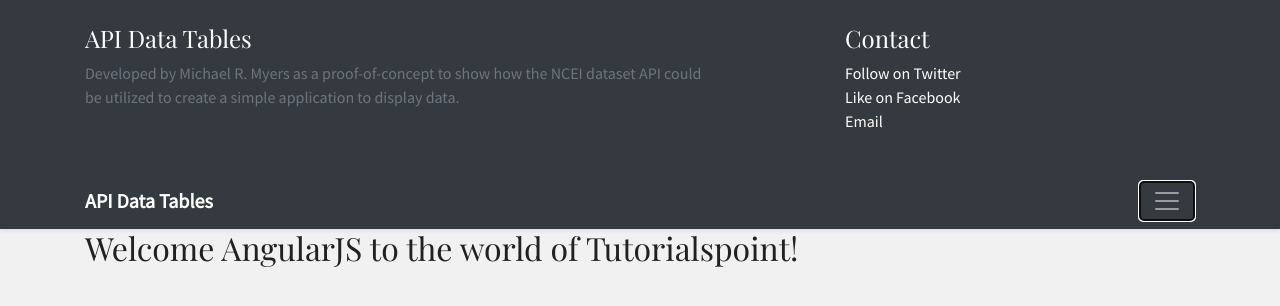
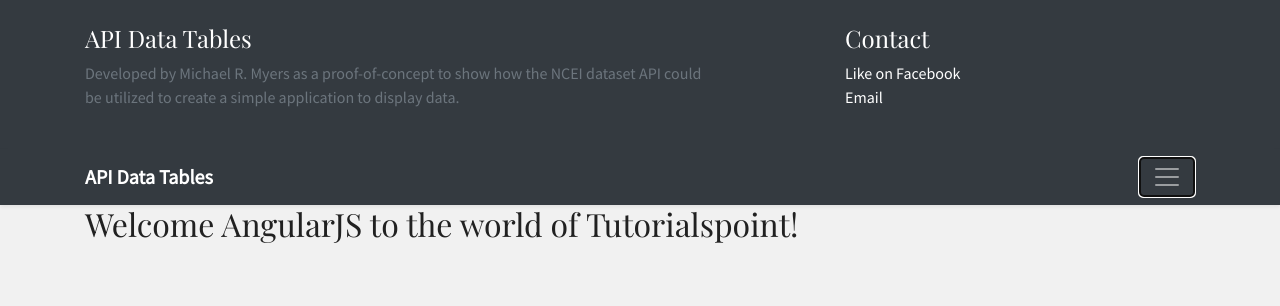
Before and after one commit to saxmeister/angulardatatables, a plain HTML site: page index.html in a window 1280 px wide. Both pictures are taken after a click on the button "Toggle navigation". Drawn offline with nearby package versions, Linux system fonts and the light colour scheme.

Commit message:
Updated social media links

```diff
--- a/index.html
+++ b/index.html
@@ -30,8 +30,7 @@
           <div class="col-sm-4 offset-md-1 py-4">
             <h4 class="text-white">Contact</h4>
             <ul class="list-unstyled">
-              <li><a href="#" class="text-white">Follow on Twitter</a></li>
-              <li><a href="#" class="text-white">Like on Facebook</a></li>
+              <li><a href="https://www.facebook.com/saxmeister" class="text-white">Like on Facebook</a></li>
               <li><a href="mailto:mike@myersmedia.net" class="text-white">Email</a></li>
             </ul>
           </div>
```
